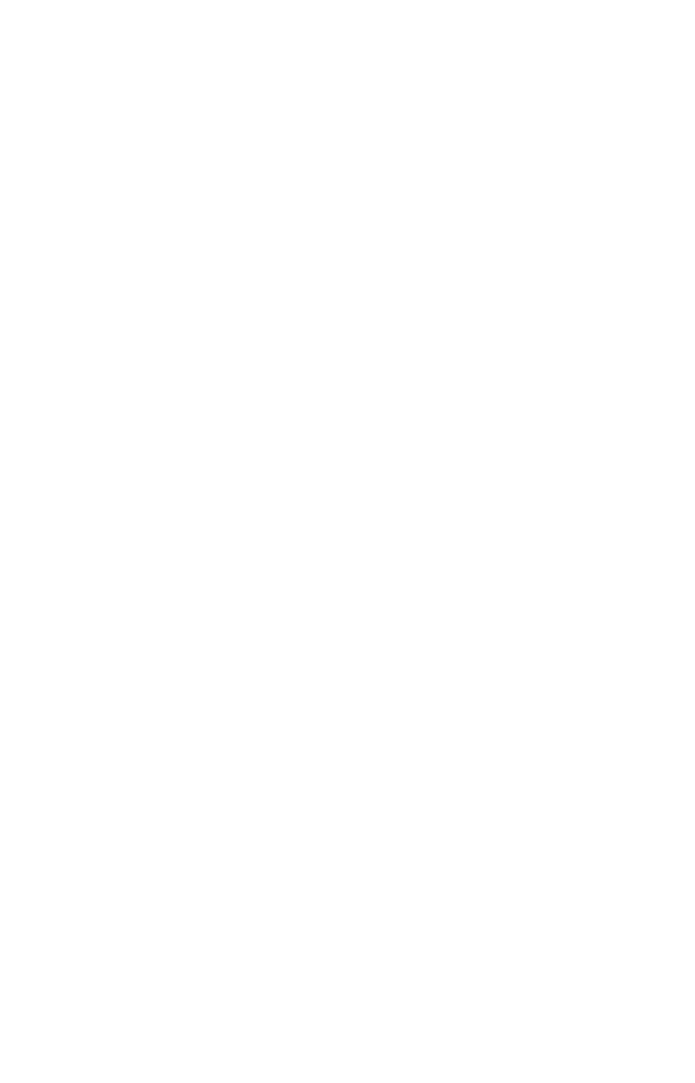
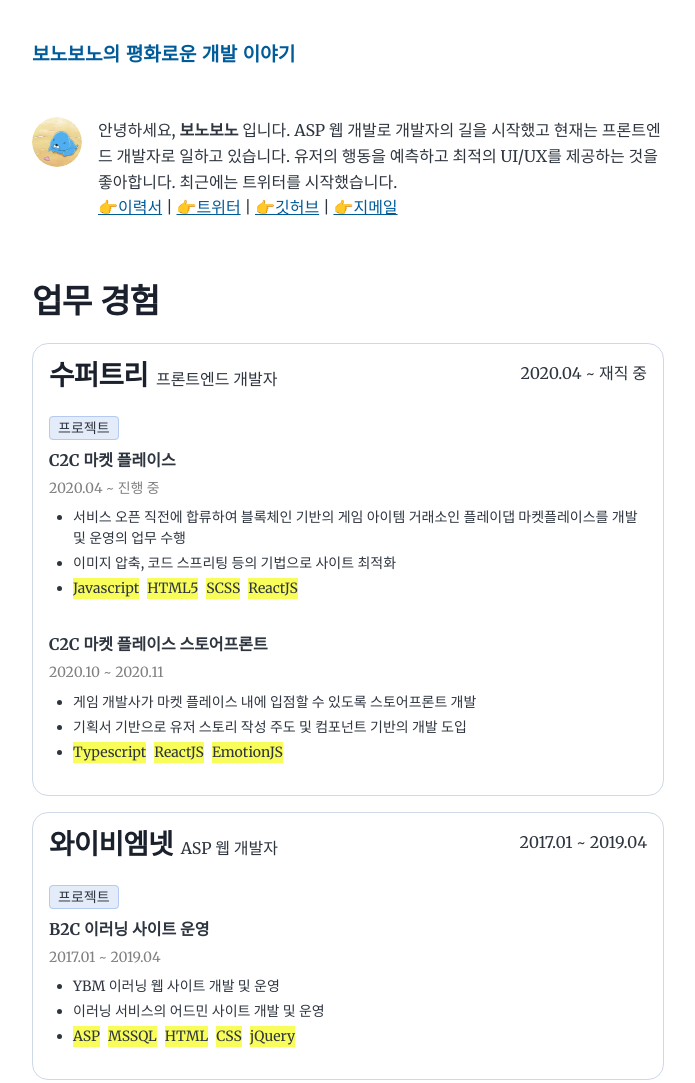
Before and after one commit to devgaram/devgaram.github.io, a Gatsby site in the folder my-blog-starter/: page /about in a window 1280 px wide. Before the commit this address had no page. Shown: the top 1083 px of the page, without its empty margins (292-987 px from the left). Before the commit the page ends 800 px from the top, so only its background shows below. Built offline with nearby package versions, Linux system fonts and the light colour scheme; Gatsby itself is replaced by a stand-in of ours.

Commit message:
feat: add resume

```diff
--- a/my-blog-starter/gatsby-config.js
+++ b/my-blog-starter/gatsby-config.js
@@ -1,17 +1,26 @@
 module.exports = {
   siteMetadata: {
-    title: `Gatsby Starter Blog`,
+    title: `보노보노의 평화로운 개발 이야기`,
     author: {
-      name: `Kyle Mathews`,
-      summary: `who lives and works in San Francisco building useful things.`,
+      name: `보노보노`,
+      summary: `ASP 웹 개발로 개발자의 길을 시작했고 현재는 프론트엔드 개발자로 일하고 있습니다. 유저의 행동을 예측하고 최적의 UI/UX를 제공하는 것을 좋아합니다. 최근에는 트위터를 시작했습니다.`,
     },
-    description: `A starter blog demonstrating what Gatsby can do.`,
-    siteUrl: `https://gatsby-starter-blog-demo.netlify.app/`,
+    description: `보노보노의 평화로운 개발 이야기`,
+    siteUrl: `https://devgaram.github.io/`,
     social: {
-      twitter: `kylemathews`,
+      twitter: `devramiiii`,
+      github: `devgaram`,
+      gmail: `devgrlee`,
     },
   },
   plugins: [
+    {
+      resolve: `gatsby-source-filesystem`,
+      options: {
+        path: `${__dirname}/src/pages`,
+        name: `pages`,
+      },
+    },
     {
       resolve: `gatsby-source-filesystem`,
       options: {
@@ -24,6 +33,12 @@
       options: {
         path: `${__dirname}/content/assets`,
         name: `assets`,
+      },
+    },
+    {
+      resolve: `gatsby-plugin-styled-components`,
+      options: {
+        // Add any options here
       },
     },
     {
--- a/my-blog-starter/package.json
+++ b/my-blog-starter/package.json
@@ -8,6 +8,7 @@
     "url": "https://github.com/gatsbyjs/gatsby/issues"
   },
   "dependencies": {
+    "babel-plugin-styled-components": "^1.12.0",
     "gatsby": "^2.26.1",
     "gatsby-image": "^2.5.0",
     "gatsby-plugin-feed": "^2.7.0",
@@ -16,6 +17,7 @@
     "gatsby-plugin-offline": "^3.4.0",
     "gatsby-plugin-react-helmet": "^3.4.0",
     "gatsby-plugin-sharp": "^2.8.0",
+    "gatsby-plugin-styled-components": "^3.5.0",
     "gatsby-remark-copy-linked-files": "^2.4.0",
     "gatsby-remark-images": "^3.5.1",
     "gatsby-remark-prismjs": "^3.7.0",
@@ -28,6 +30,7 @@
     "react": "^16.12.0",
     "react-dom": "^16.12.0",
     "react-helmet": "^5.2.1",
+    "styled-components": "^5.2.1",
     "typeface-merriweather": "0.0.72",
     "typeface-montserrat": "0.0.75"
   },
@@ -53,6 +56,6 @@
     "serve": "gatsby serve",
     "clean": "gatsby clean",
     "test": "echo \"Write tests! -> https://gatsby.dev/unit-testing\" && exit 1",
-    "deploy": "gatsby build && gh-pages -d public"
+    "deploy": "gatsby build && gh-pages -d public -b main"
   }
 }
--- a/my-blog-starter/src/components/bio.js
+++ b/my-blog-starter/src/components/bio.js
@@ -6,13 +6,13 @@
  */
 
 import React from "react"
-import { useStaticQuery, graphql } from "gatsby"
+import { useStaticQuery, graphql, Link } from "gatsby"
 import Image from "gatsby-image"
 
 const Bio = () => {
   const data = useStaticQuery(graphql`
     query BioQuery {
-      avatar: file(absolutePath: { regex: "/profile-pic.jpg/" }) {
+      avatar: file(absolutePath: { regex: "/profile-pic.jpeg/" }) {
         childImageSharp {
           fixed(width: 50, height: 50, quality: 95) {
             ...GatsbyImageSharpFixed
@@ -27,6 +27,8 @@
           }
           social {
             twitter
+            github
+            gmail
           }
         }
       }
@@ -52,13 +54,24 @@
         />
       )}
       {author?.name && (
-        <p>
-          Written by <strong>{author.name}</strong> {author?.summary || null}
-          {` `}
-          <a href={`https://twitter.com/${social?.twitter || ``}`}>
-            You should follow them on Twitter
-          </a>
-        </p>
+        <div>
+          <p>
+            안녕하세요, <strong>{author.name}</strong> 입니다.&nbsp;
+            {author?.summary || null}
+            &nbsp;
+          </p>
+          <div>
+            <Link to="/about">👉이력서</Link>
+            &nbsp;|&nbsp;
+            <a href={`https://twitter.com/${social?.twitter || ``}`}>
+              👉트위터
+            </a>
+            &nbsp;|&nbsp;
+            <a href={`https://github.com/${social?.github || ``}`}>👉깃허브</a>
+            &nbsp;|&nbsp;
+            <a href={`mailto:${social?.gmail || ``}@gmail.com`}>👉지메일</a>
+          </div>
+        </div>
       )}
     </div>
   )
--- /dev/null
+++ b/my-blog-starter/src/components/careers.js
@@ -0,0 +1,70 @@
+import React from "react"
+import styled from "styled-components"
+
+import Flexbox from "../components/flexbox"
+import Project from "../components/project"
+
+const primary = "#cdd9e6"
+
+const Career = styled.li`
+  display: flex;
+  flex-direction: column;
+  padding: 16px;
+  border: 1px solid ${primary};
+  border-radius: 16px;
+`
+
+const Company = styled.h3`
+  margin: 0 0 16px;
+`
+
+const Position = styled.p`
+  margin-left: 8px;
+`
+
+const ProjectContainer = styled.div`
+  margin-top: 8px;
+`
+
+const ProjectList = styled.ul`
+  margin-top: 8px;
+  list-style: none;
+`
+
+const Label = styled.span`
+  padding: 2px 8px;
+  border: 1px solid #b4caf3;
+  border-radius: 4px;
+  background: #e5ecf9;
+  font-size: 14px;
+`
+
+const Careers = ({ careers }) => {
+  return (
+    <ul>
+      {careers?.map(({ company, position, start, end, projects }) => (
+        <Career key={company}>
+          <Flexbox justifyContent="space-between" flexWrap="wrap">
+            <Flexbox alignItems="baseline">
+              <Company>{company}</Company>
+              <Position>{position}</Position>
+            </Flexbox>
+            <p>{`${start} ~ ${end || "재직 중"}`}</p>
+          </Flexbox>
+          <ProjectContainer>
+            <Label>프로젝트</Label>
+            <ProjectList>
+              {projects?.map(project => (
+                <li key={project.title}>
+                  <Project project={project} />
+                </li>
+              ))}
+            </ProjectList>
+          </ProjectContainer>
+        </Career>
+      ))}
+    </ul>
+  )
+}
+
+export default Careers
--- /dev/null
+++ b/my-blog-starter/src/components/flexbox.js
@@ -0,0 +1,31 @@
+import React from "react"
+import styled from "styled-components"
+
+const Flex = styled.div`
+  display: flex;
+  flex-direction: ${props => props.flexDirection || "row"};
+  justify-content: ${props => props.justifyContent || "start"};
+  align-items: ${props => props.alignItems || "normal"};
+  flex-wrap: ${props => props.flexWrap || "nowrap"};
+`
+
+const flexbox = ({
+  flexDirection,
+  justifyContent,
+  alignItems,
+  flexWrap,
+  children,
+}) => {
+  return (
+    <Flex
+      flexDirection={flexDirection}
+      justifyContent={justifyContent}
+      alignItems={alignItems}
+      flexWrap={flexWrap}
+    >
+      {children}
+    </Flex>
+  )
+}
+
+export default flexbox
--- /dev/null
+++ b/my-blog-starter/src/components/listTitle.js
@@ -0,0 +1,10 @@
+import React from "react"
+import styled from "styled-components"
+
+const Title = styled.h2``
+
+const listTitle = ({ children }) => {
+  return <Title>{children}</Title>
+}
+
+export default listTitle
--- /dev/null
+++ b/my-blog-starter/src/components/project.js
@@ -0,0 +1,45 @@
+import React from "react"
+import styled from "styled-components"
+
+import Skills from "../components/skills"
+
+const Title = styled.p`
+  font-weight: bold;
+  margin-bottom: 4px;
+`
+
+const Period = styled.p`
+  margin-bottom: 8px;
+  color: gray;
+  font-size: 14px;
+`
+
+const List = styled.ul`
+  margin-left: 24px;
+  list-style: disc;
+  font-size: 14px;
+`
+
+const Item = styled.li`
+  margin-bottom: 4px;
+`
+
+const project = ({ project }) => {
+  const { title, start, end, description, skills } = project
+  return (
+    <div>
+      <Title>{title}</Title>
+      <Period>{`${start} ~ ${end || "진행 중"}`}</Period>
+      <List>
+        {description?.map(desc => (
+          <Item key={desc}>{desc}</Item>
+        ))}
+        <Item>
+          <Skills skills={skills} />
+        </Item>
+      </List>
+    </div>
+  )
+}
+
+export default project
--- /dev/null
+++ b/my-blog-starter/src/components/skills.js
@@ -0,0 +1,35 @@
+import React from "react"
+import styled from "styled-components"
+
+const primary = "#f9fd5a"
+
+const List = styled.ul`
+  display: flex;
+  align-items: baseline;
+  list-style: none;
+  margin: 0;
+`
+
+const Item = styled.li`
+  background: ${primary};
+  margin-left: 8px;
+  font-size: 14px;
+
+  &:first-of-type {
+    margin-left: 0;
+  }
+`
+
+const skills = ({ skills }) => {
+  if (!skills) return null
+
+  return (
+    <List>
+      {skills?.map(skill => (
+        <Item key={skill}>{skill}</Item>
+      ))}
+    </List>
+  )
+}
+
+export default skills
--- /dev/null
+++ b/my-blog-starter/src/pages/about.js
@@ -0,0 +1,81 @@
+import React from "react"
+import { Link, graphql } from "gatsby"
+
+import Bio from "../components/bio"
+import Layout from "../components/layout"
+import SEO from "../components/seo"
+import Careers from "../components/careers"
+import ListTitle from "../components/listTitle"
+
+const careers = [
+  {
+    company: "수퍼트리",
+    position: "프론트엔드 개발자",
+    start: "2020.04",
+    projects: [
+      {
+        title: "C2C 마켓 플레이스",
+        start: "2020.04",
+        end: "",
+        description: [
+          "서비스 오픈 직전에 합류하여 블록체인 기반의 게임 아이템 거래소인 플레이댑 마켓플레이스를 개발 및 운영의 업무 수행",
+          "이미지 압축, 코드 스프리팅 등의 기법으로 사이트 최적화",
+        ],
+        skills: ["Javascript", "HTML5", "SCSS", "ReactJS"],
+      },
+      {
+        title: "C2C 마켓 플레이스 스토어프론트",
+        start: "2020.10",
+        end: "2020.11",
+        description: [
+          "게임 개발사가 마켓 플레이스 내에 입점할 수 있도록 스토어프론트 개발",
+          "기획서 기반으로 유저 스토리 작성 주도 및 컴포넌트 기반의 개발 도입",
+        ],
+        skills: ["Typescript", "ReactJS", "EmotionJS"],
+      },
+    ],
+  },
+  {
+    company: "와이비엠넷",
+    position: "ASP 웹 개발자",
+    start: "2017.01",
+    end: "2019.04",
+    projects: [
+      {
+        title: "B2C 이러닝 사이트 운영",
+        start: "2017.01",
+        end: "2019.04",
+        description: [
+          "YBM 이러닝 웹 사이트 개발 및 운영",
+          "이러닝 서비스의 어드민 사이트 개발 및 운영",
+        ],
+        skills: ["ASP", "MSSQL", "HTML", "CSS", "jQuery"],
+      },
+    ],
+  },
+]
+
+const AboutIndex = ({ data, location }) => {
+  const siteTitle = data.site.siteMetadata?.title || `Title`
+
+  return (
+    <Layout location={location} title={siteTitle}>
+      <SEO title="이력서" />
+      <Bio />
+      <ListTitle>업무 경험</ListTitle>
+      <Careers careers={careers} />
+    </Layout>
+  )
+}
+
+export default AboutIndex
+
+export const pageQuery = graphql`
+  query {
+    site {
+      siteMetadata {
+        title
+      }
+    }
+  }
+`
```
Also changed, not shown: my-blog-starter/content/assets/profile-pic.jpeg (added), my-blog-starter/content/assets/profile-pic.jpg (deleted), 1 other file.
